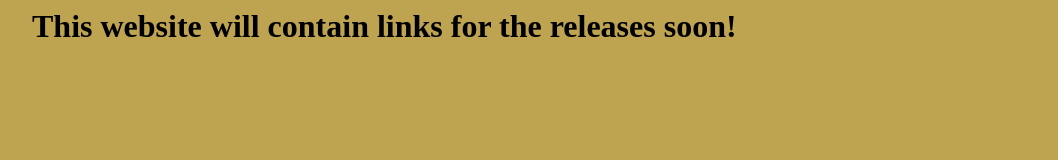
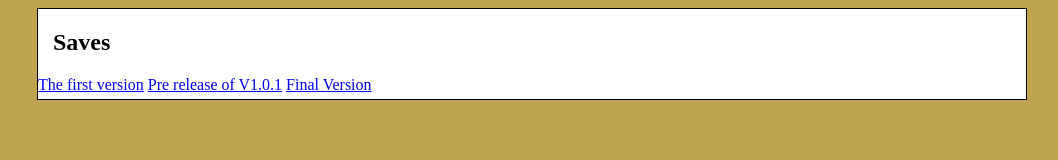
Before and after one commit to TechGenius1234/mob-minecraft, a plain HTML site: page index.html in a window 1280 px wide. Shown: the whole page, without its empty margins (108-1166 px from the left). Drawn offline with Linux system fonts and the light colour scheme.

Commit message:
Update index.html

```diff
--- a/index.html
+++ b/index.html
@@ -74,6 +74,11 @@ footer{
   </head>
   <body>
     <div class="body-wrapper">
-    <h1>This website will contain links for the releases soon!</h1>
+    <article>
+	    <h1>Saves</h1>
+	    <a href=https://github.com/TechGenius1234/mob-minecraft/releases/tag/V1.0.0>The first version</a>
+	    <a href=https://github.com/TechGenius1234/mob-minecraft/releases/tag/Pre-Releases>Pre release of V1.0.1</a>
+	    <a href=https://github.com/TechGenius1234/mob-minecraft/releases/tag/V1.0.1>Final Version</a>
+    </article>
 </div>
   </body>
```
